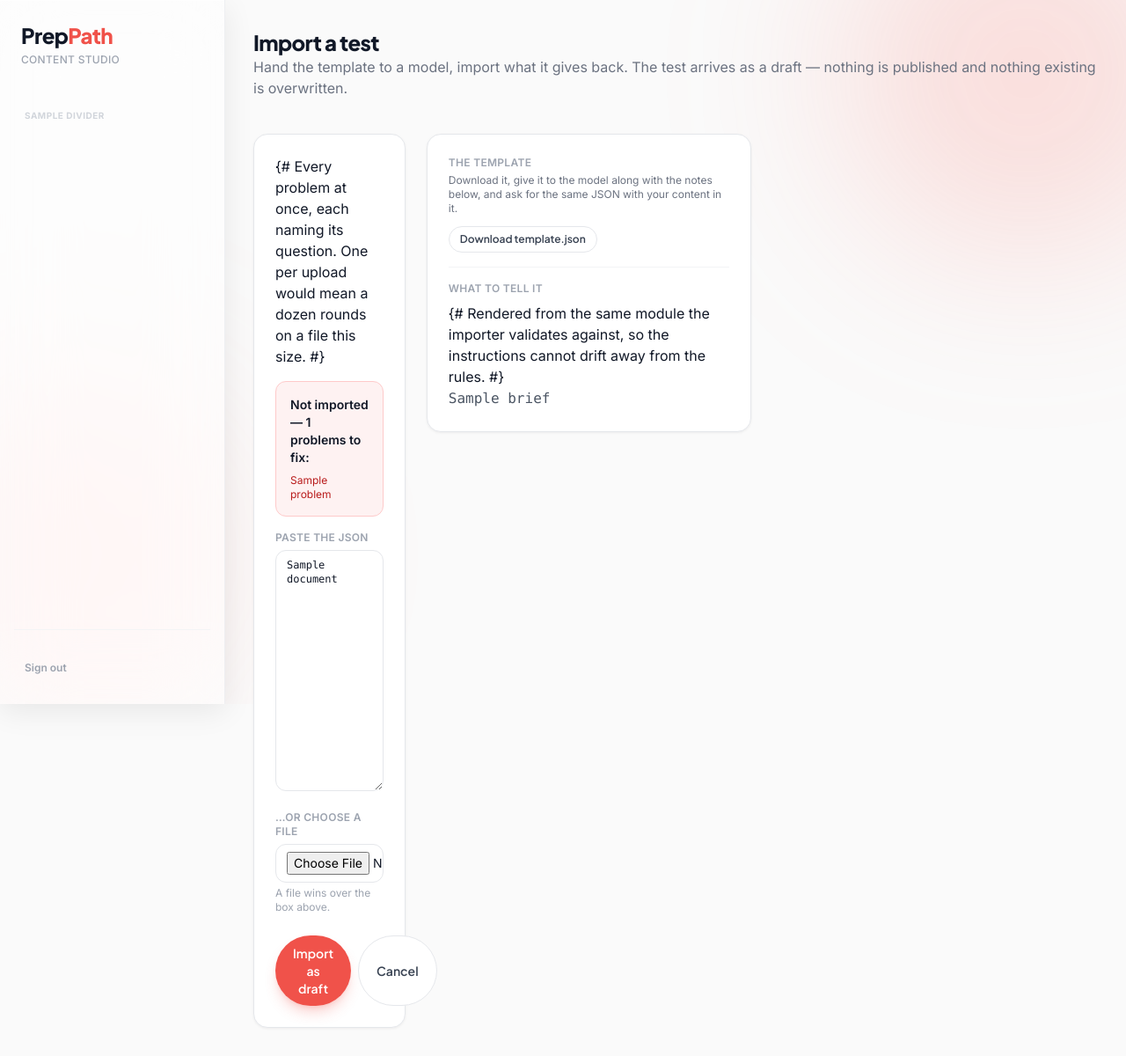
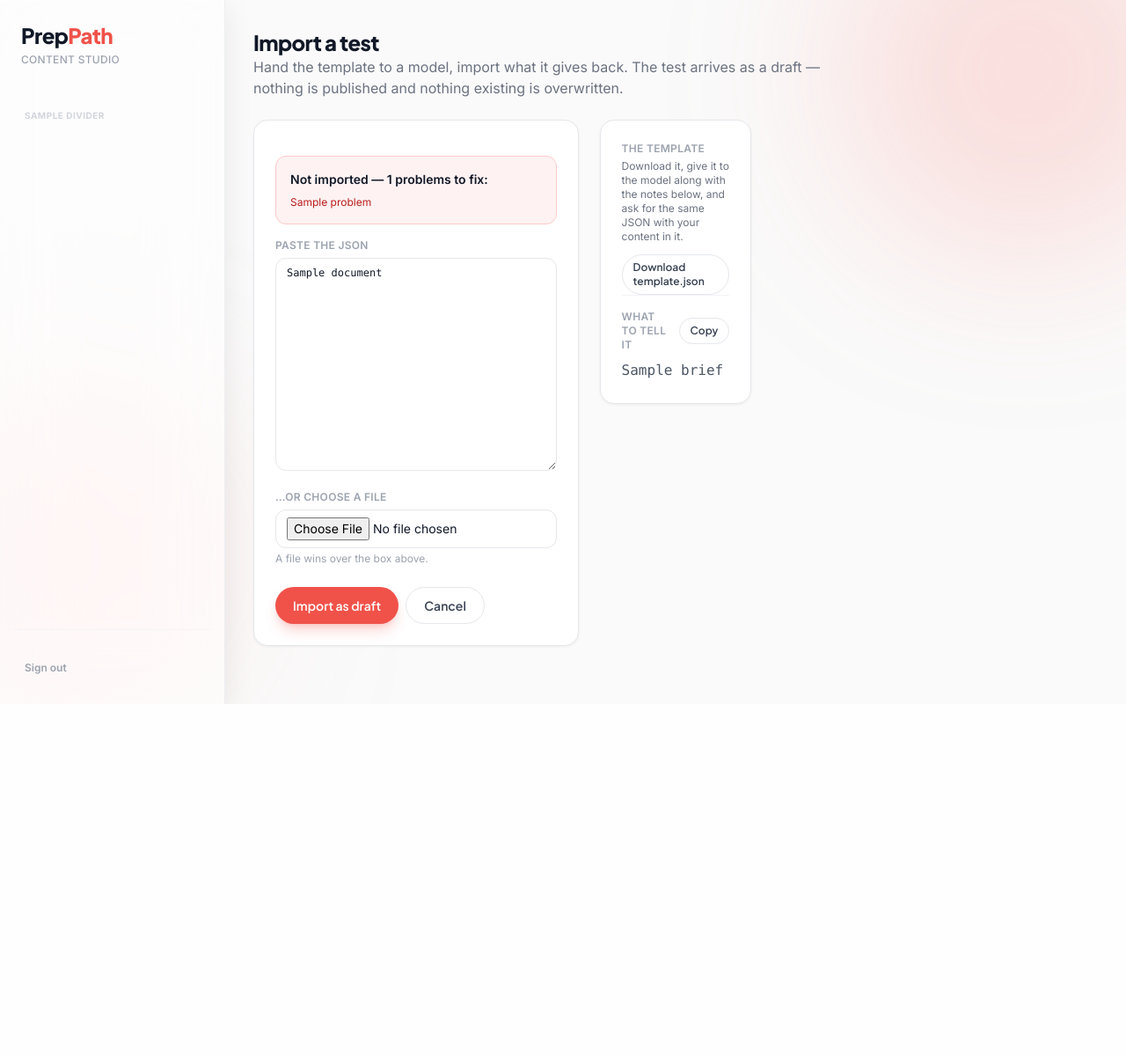
Before and after one commit to DovudbekMurodov/ieltsMock-backend, a Django app: template templates/dashboard/test_import.html in a window 1280 px wide. Shown: the whole page at 88% size. After the commit the page ends 800 px from the top, so only its background shows below. Run offline with Django 5.2, Linux system fonts and the light colour scheme; the template is opened without the code that fills it: most values are stand-ins (such as "Sample title", 1, 10 or a date in 2020).

Commit message:
Fix the import page layout, and add a copy button
Three things were wrong with it.

A note I wrote as {# ... #} across two lines was printed at the top of the
brief. Django's {# #} is single-line only; spread over two it is not a comment
at all, just text. Both are {% comment %} now, and a test asserts no comment
markers reach the rendered page.

The brief pushed its column wider than the page instead of wrapping. Grid items
default to min-width:auto, so a long line inside one widens its track; min-w-0
on both columns is what lets the text wrap. The columns also swap weight — the
reading matters more than the paste box.

The brief gets a copy button, since the whole point of it is to be pasted
somewhere else.

Co-Authored-By: Claude Opus 5 <noreply@anthropic.com>

```diff
--- a/templates/dashboard/test_import.html
+++ b/templates/dashboard/test_import.html
@@ -2,21 +2,26 @@
 {% block title %}Import a test{% endblock %}
 {% block heading %}Import a test{% endblock %}
 {% block subheading %}
-  <p class="text-gray-500">
+  <p class="text-gray-500 max-w-2xl">
     Hand the template to a model, import what it gives back. The test arrives as a draft —
     nothing is published and nothing existing is overwritten.
   </p>
 {% endblock %}
 
 {% block content %}
+{% comment %}
+  min-w-0 on both columns is load-bearing. A grid item defaults to
+  min-width:auto, so the long lines in the brief below would otherwise push
+  their track wider than the page instead of wrapping inside it.
+{% endcomment %}
 <div class="grid gap-6 lg:grid-cols-5 items-start">
 
-  <form method="post" enctype="multipart/form-data" class="card p-6 space-y-4 lg:col-span-3">
+  <form method="post" enctype="multipart/form-data" class="card p-6 space-y-4 lg:col-span-2 min-w-0">
     {% csrf_token %}
 
     {% if problems %}
-      {# Every problem at once, each naming its question. One per upload would
-         mean a dozen rounds on a file this size. #}
+      {% comment %} Every problem at once, each naming its question: one per upload
+      would mean a dozen rounds on a file this size. {% endcomment %}
       <div class="rounded-xl border border-red-200 bg-red-50 p-4">
         <p class="text-sm font-semibold text-red-800 mb-2">
           Not imported — {{ problems|length }} problem{{ problems|pluralize }} to fix:
@@ -31,7 +36,7 @@
 
     <div>
       <label class="label" for="document">Paste the JSON</label>
-      <textarea id="document" name="document" rows="16"
+      <textarea id="document" name="document" rows="14"
                 class="input text-xs font-mono"
                 placeholder="{ &quot;title&quot;: … }">{{ document }}</textarea>
     </div>
@@ -42,13 +47,13 @@
       <p class="text-xs text-gray-400 mt-1">A file wins over the box above.</p>
     </div>
 
-    <div class="flex gap-2 pt-2">
-      <button type="submit" class="btn-primary btn-md">Import as draft</button>
-      <a href="{% url 'dashboard:test-list' %}" class="btn-secondary btn-md">Cancel</a>
+    <div class="flex flex-wrap gap-2 pt-2">
+      <button type="submit" class="btn-primary btn-md whitespace-nowrap">Import as draft</button>
+      <a href="{% url 'dashboard:test-list' %}" class="btn-secondary btn-md whitespace-nowrap">Cancel</a>
     </div>
   </form>
 
-  <aside class="card p-6 lg:col-span-2 space-y-4">
+  <aside class="card p-6 lg:col-span-3 min-w-0 space-y-5">
     <div>
       <p class="label mb-1">The template</p>
       <p class="text-xs text-gray-500 mb-3">
@@ -60,11 +65,21 @@
       </a>
     </div>
 
-    <div class="border-t border-gray-100 pt-4">
-      <p class="label mb-2">What to tell it</p>
-      {# Rendered from the same module the importer validates against, so the
-         instructions cannot drift away from the rules. #}
-      <pre class="text-[11px] leading-relaxed text-gray-600 whitespace-pre-wrap font-mono max-h-[32rem] overflow-y-auto">{{ brief }}</pre>
+    <div class="border-t border-gray-100 pt-4" x-data="{ copied: false }">
+      <div class="flex items-center justify-between gap-2 mb-2">
+        <p class="label mb-0">What to tell it</p>
+        <button type="button" class="btn-secondary btn-sm shrink-0"
+                @click="navigator.clipboard.writeText($refs.brief.innerText)
+                        .then(() => { copied = true; setTimeout(() => copied = false, 1800) })">
+          <span x-text="copied ? 'Copied' : 'Copy'">Copy</span>
+        </button>
+      </div>
+      {% comment %}
+        Rendered from the same module the importer validates against, so the
+        instructions cannot drift away from the rules they describe.
+      {% endcomment %}
+      <pre x-ref="brief"
+           class="text-[11px] leading-relaxed text-gray-600 whitespace-pre-wrap break-words font-mono max-h-[30rem] overflow-y-auto">{{ brief }}</pre>
     </div>
   </aside>
 
```
Also changed, not shown: tests/test_importing.py (+12 -0 lines).
